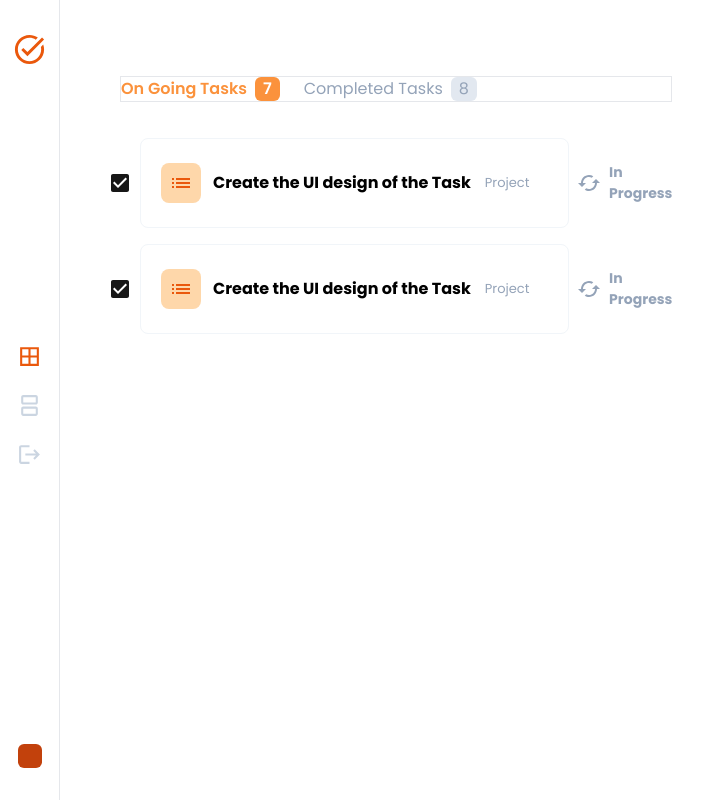
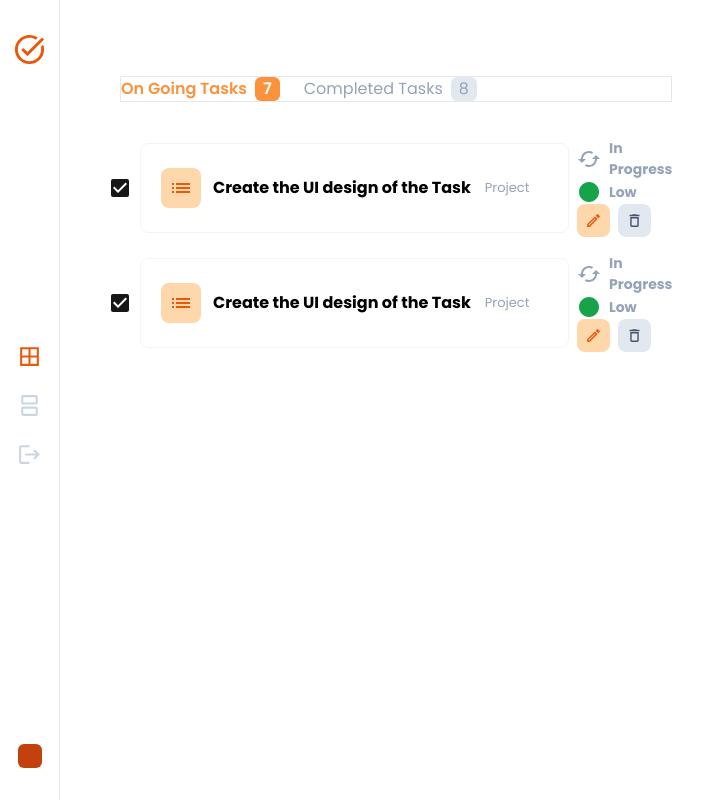
Before and after one commit to RdhYuGaan/ManageMate, a Next.js app: page / in a window 1280 px wide. Shown: the whole page, without its empty margins (0-720 px from the left). Built offline with nearby package versions, Linux system fonts and the light colour scheme.

Commit message:
finished tasklist

```diff
--- a/app/Pages/AllTasks/Components/TasksList.tsx
+++ b/app/Pages/AllTasks/Components/TasksList.tsx
@@ -1,7 +1,11 @@
-import { CheckBox } from '@mui/icons-material';
 import React from 'react';
 import ListIcon from '@mui/icons-material/List';
 import CachedIcon from '@mui/icons-material/Cached';
+import CircleIcon from '@mui/icons-material/Circle';
+import EditOutLinedIcon from '@mui/icons-material/EditOutLined';
+import DeleteOutlineOutlinedIcon from '@mui/icons-material/DeleteOutlineOutlined';
+import Checkbox from '@mui/icons-material/CheckBox';
+
 
 function TasksList() {
   return (
@@ -35,7 +39,7 @@ function Tabs() {
 function SingleTask() {
   return (
     <div className="flex gap-2 items-center">
-      <CheckBox />
+      <Checkbox />
       <div className="w-full bg-white rounded-lg border border-slate-100 flex gap-3 items-center justify-between p-5 py-6">
         <div className="flex gap-3 items-center">
           <div>
@@ -65,6 +69,34 @@ function SingleTask() {
           <CachedIcon className="text-[24px] text-slate-400" />
           <span className='text-[14px] text-slate-400'>In Progress </span>
         </div>
+
+        {/* priority */}
+        <div className='flex gap-2 items-center'>
+          <CircleIcon className="text-[10px] text-green-600" />
+          <span className='text-slate-400 text-[14px]'>
+            Low
+          </span>
+        </div>
+
+        {/* action button */}
+        <div className='flex gap-2 items-center'>
+
+          {/* edit button */}
+          <div className='rounded-lg p-2 flex items-center transition-all justify-center cursor-pointer bg-orange-200 hover:bg-orange-300'>
+            <EditOutLinedIcon
+            sx={{fontSize:"17px"}}
+            className="text-orange-600" />
+
+          </div>
+
+          {/* delete button */}
+          <div className=' rounded-lg p-2 flex items-center justify-center cursor-pointer bg-slate-200 hover:bg-slate-300'>
+            <DeleteOutlineOutlinedIcon
+            sx={{fontSize:'17px'}}
+            className="text-slate-600" />
+          </div>
+
+        </div>
       </div>
 
     </div>
```
